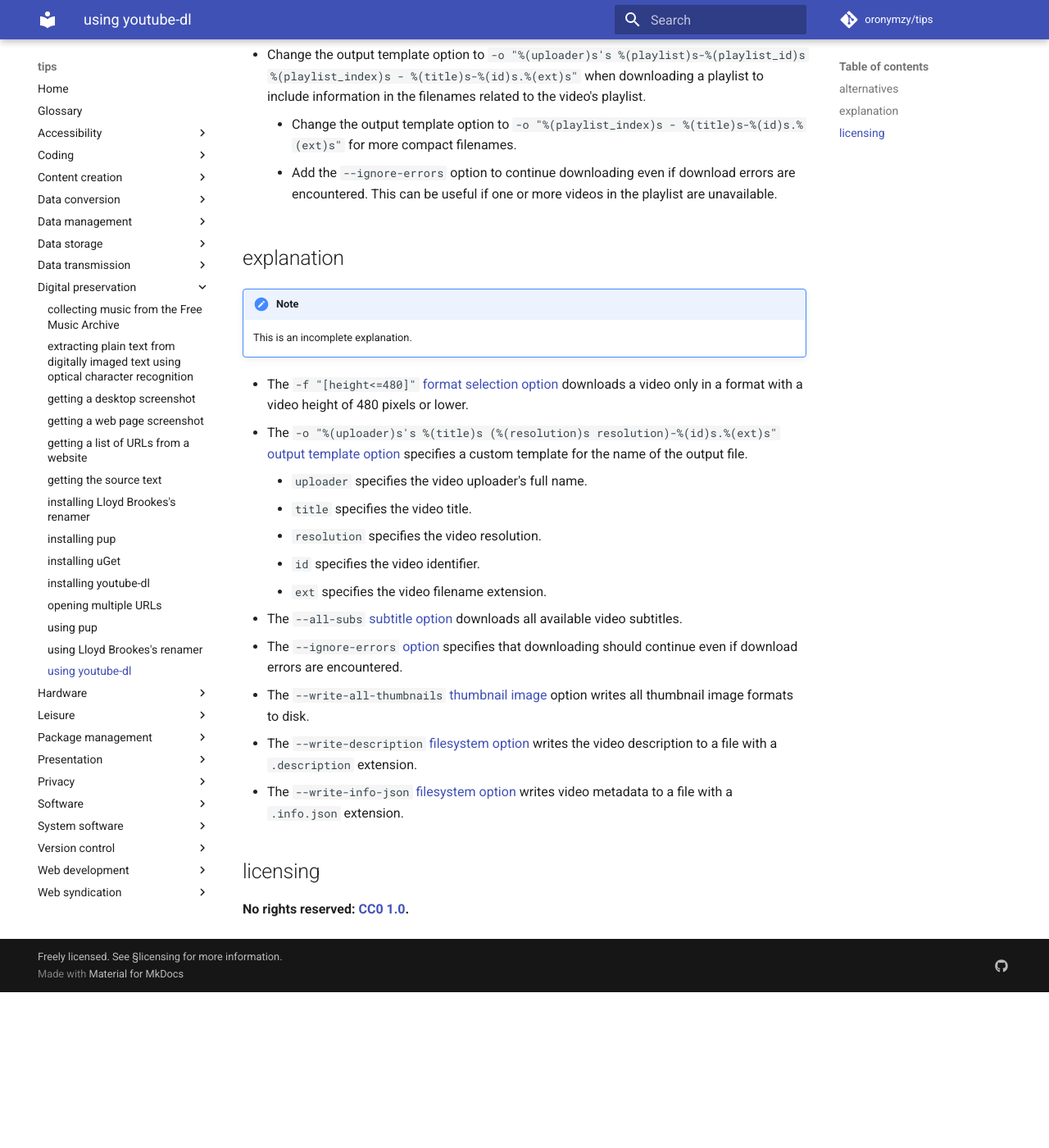
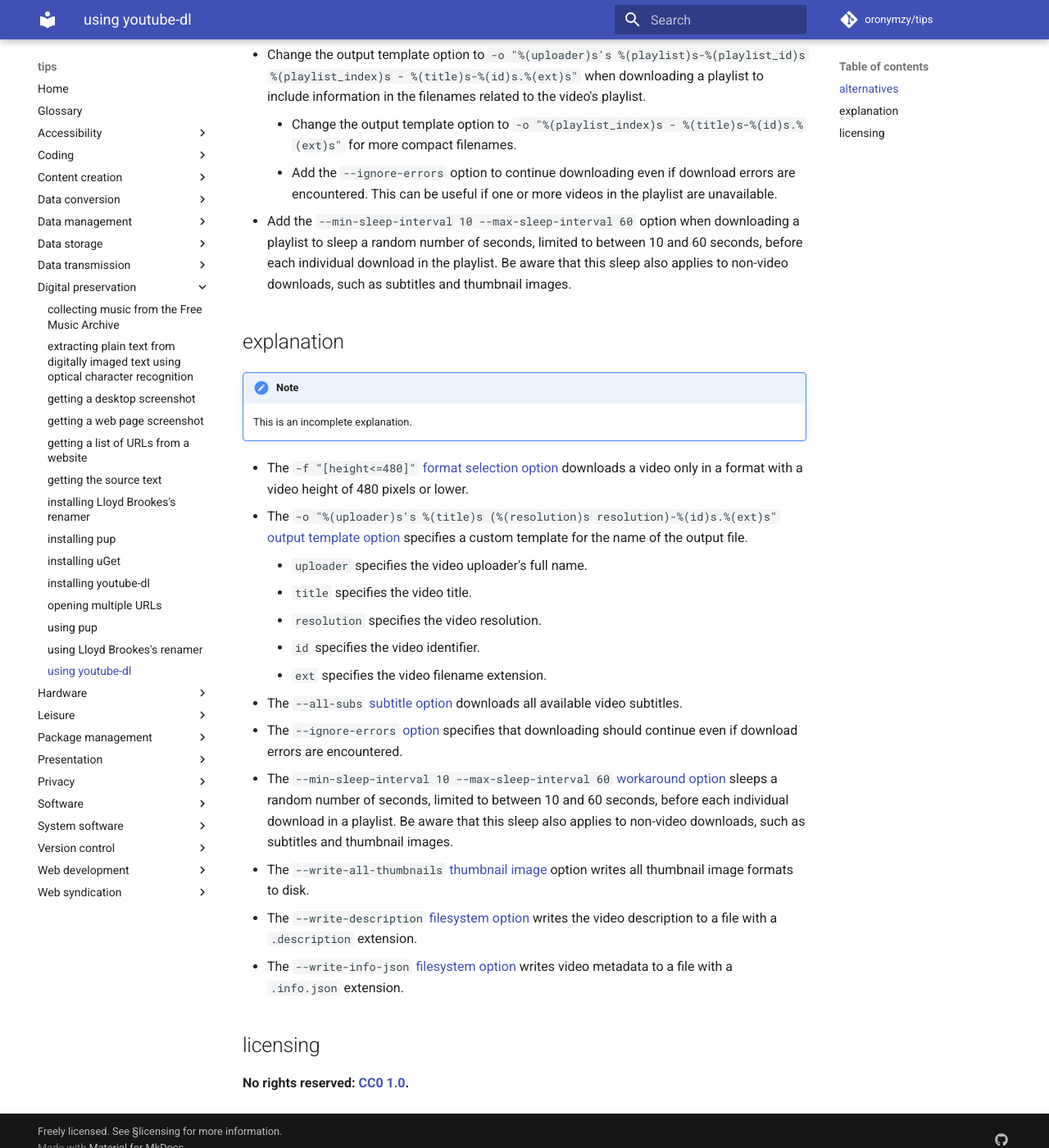
Before and after one commit to oronymzy/tips, an MkDocs documentation site: the page built from docs/usgytdl.md, in a window 1280 px wide and 1400 px high, scrolled down 568 px. Shown: the whole window at 82% size. Built offline with MkDocs 1.6.1 and Material for MkDocs 9.7.7, drawn with Linux system fonts in a browser that asks for light colours; comment, search, counter and statistics services are not loaded; before the commit the page ends 1778 px from its top, so only the background shows below that.

Commit message:
Add option to sleep a random number of seconds before each download

```diff
--- a/docs/usgytdl.md
+++ b/docs/usgytdl.md
@@ -14,6 +14,7 @@ Use `youtube-dl --all-subs --write-all-thumbnails --write-description --write-in
 - Change the output template option to `-o "%(uploader)s's %(playlist)s-%(playlist_id)s %(playlist_index)s - %(title)s-%(id)s.%(ext)s"` when downloading a playlist to include information in the filenames related to the video's playlist.
     - Change the output template option to `-o "%(playlist_index)s - %(title)s-%(id)s.%(ext)s"` for more compact filenames.
     - Add the `--ignore-errors` option to continue downloading even if download errors are encountered. This can be useful if one or more videos in the playlist are unavailable.
+- Add the `--min-sleep-interval 10 --max-sleep-interval 60` option when downloading a playlist to sleep a random number of seconds, limited to between 10 and 60 seconds, before each individual download in the playlist. Be aware that this sleep also applies to non-video downloads, such as subtitles and thumbnail images.
 
 ## explanation
 
@@ -30,6 +31,7 @@ Use `youtube-dl --all-subs --write-all-thumbnails --write-description --write-in
     - `ext` specifies the video filename extension.
 - The `--all-subs` [subtitle option](https://github.com/rg3/youtube-dl/blob/master/README.md#subtitle-options) downloads all available video subtitles.
 - The `--ignore-errors` [option](https://github.com/ytdl-org/youtube-dl/blob/master/README.md#options) specifies that downloading should continue even if download errors are encountered.
+- The `--min-sleep-interval 10 --max-sleep-interval 60` [workaround option](https://github.com/ytdl-org/youtube-dl/blob/master/README.md#workarounds) sleeps a random number of seconds, limited to between 10 and 60 seconds, before each individual download in a playlist. Be aware that this sleep also applies to non-video downloads, such as subtitles and thumbnail images.
 - The `--write-all-thumbnails` [thumbnail image](https://github.com/rg3/youtube-dl/blob/master/README.md#thumbnail-images) option writes all thumbnail image formats to disk.
 - The `--write-description` [filesystem option](https://github.com/rg3/youtube-dl/blob/master/README.md#filesystem-options) writes the video description to a file with a `.description` extension.
 - The `--write-info-json` [filesystem option](https://github.com/rg3/youtube-dl/blob/master/README.md#filesystem-options) writes video metadata to a file with a `.info.json` extension.
```
